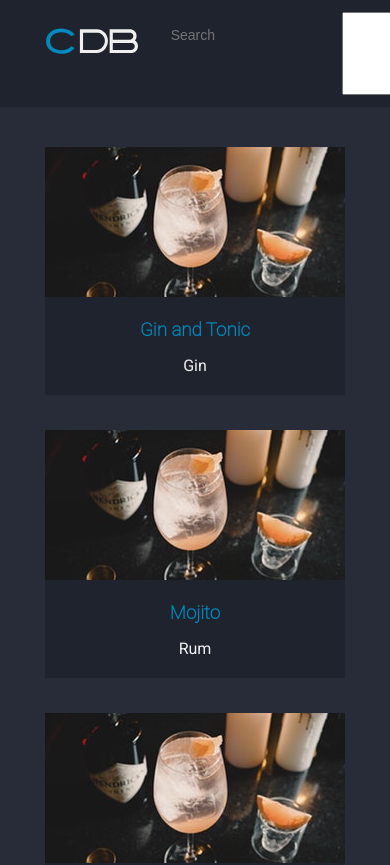
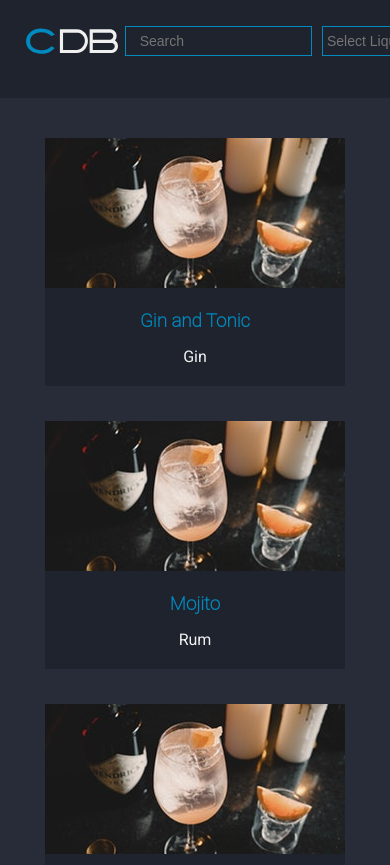
Before and after one commit to samueljhwhite/cocktailrecipe, a React (Create React App) app: page / in a window 390 px wide. Shown: the top 865 px of the page. Built offline with nearby package versions, Linux system fonts and the light colour scheme.

Commit message:
mobile navigation styling

```diff
--- a/src/App.css
+++ b/src/App.css
@@ -26,9 +26,10 @@ h4 {
 
 .header {
     background-color: #1f232d;
-    margin-bottom: 20px;
-    padding: 12px;
-    padding-left: 20px;
+    margin-bottom: 11px;
+    /* margin-left: 10px; */
+    padding-bottom: 12px;
+    padding-top:12px;
 }
 
 .footer {
@@ -59,7 +60,7 @@ h4 {
     /* flex-wrap: wrap; */
 }
 
-@media (max-width: 880px) {
+@media (max-width: 890px) {
     .navigation {
         display: none;
     }
@@ -72,8 +73,9 @@ h4 {
     margin-bottom: 25px;
     margin-top: 8px;
     font-size: 14px;
-    color: #f0f0f0;
+    color: #757575;;
     height: 30px;
+    border: 1px solid #008ABF;
 }
 
 .ingredientButtons {
@@ -157,7 +159,7 @@ li {
 .navBar {
     display: flex;
     flex-direction: row;
-    align-content: space-between;
+    justify-content: space-between;
     width: 100%;
     background-color: #1f232d;
     margin-bottom: 20px;
@@ -168,15 +170,26 @@ li {
 .mobileNav {
     display: flex;
     flex-direction: row;
-    align-content: flex-end;
+    align-content: space-between;
+    align-items: center;
 }
 
-@media (min-width: 880px) {
+@media (min-width: 890px) {
     .mobileNav {
         display: none;
     }
 }
 
-.mobileNav > input {
-    width: 2000px;
+select {
+    order: 2;
+    background-color: #1f232d;
+    border: none;
+    margin-bottom: 25px;
+    margin-top: 8px;
+    font-size: 14px;
+    color: #757575;
+    height: 30px;
+    border: 1px solid #008ABF;
+    margin-left: 10px;
+    margin-right: 30px;
 }
--- a/src/components/IngredientOptions.js
+++ b/src/components/IngredientOptions.js
@@ -3,7 +3,7 @@ import React from 'react';
 function IngredientOptions({setActiveIngredientNAV}) {
     return (
         <select placeholder='Test' onChange={setActiveIngredientNAV} className='ingredientOptions'>
-            <option></option>
+            <option value=''>Select Liquor</option>
             <option>Absinthe</option>
             <option>Beer</option>
             <option>Bitters</option>
```
